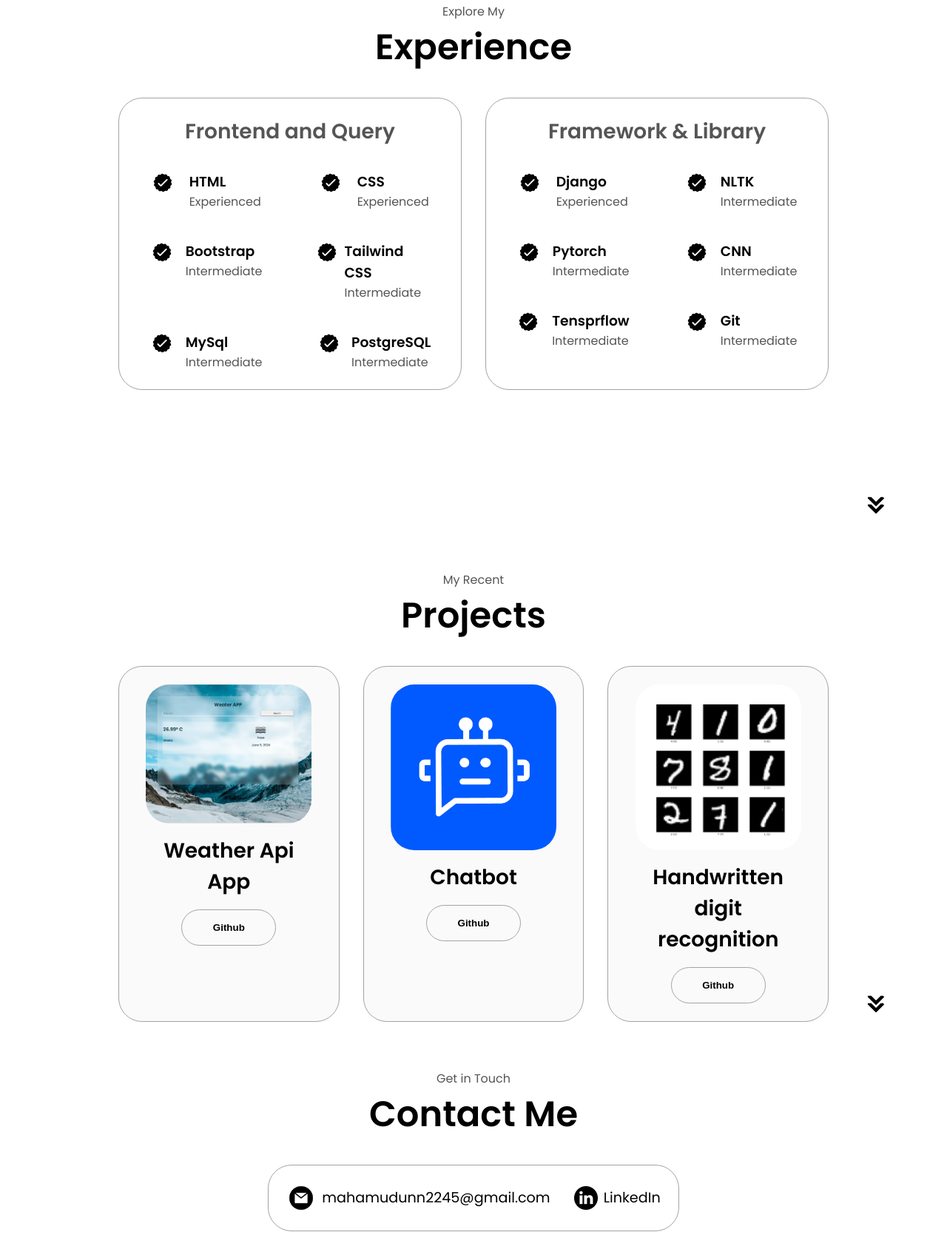
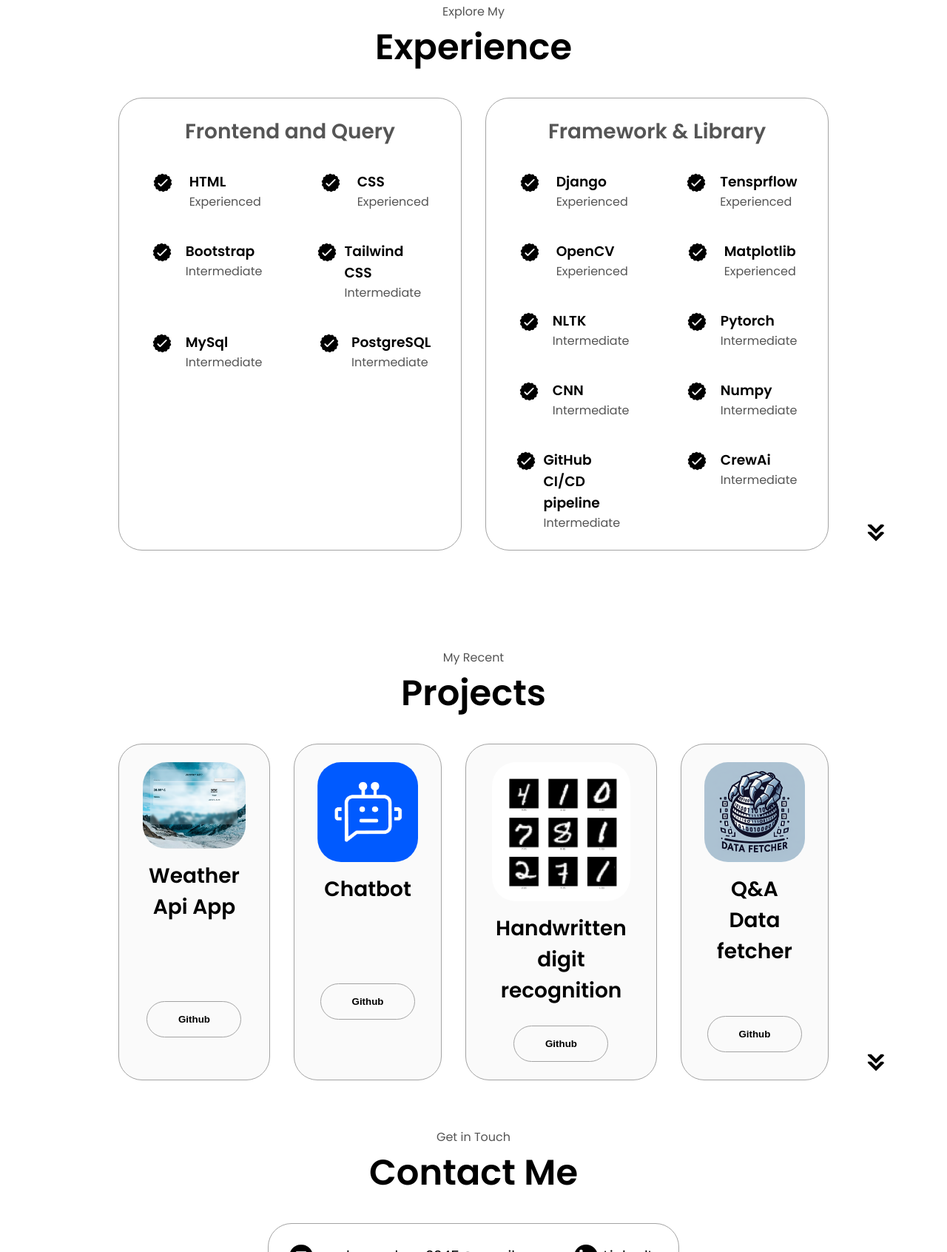
Before and after one commit to Nabi40/mahamudunnabi_portfolio, a plain HTML site: page index.html in a window 1280 px wide. Shown: the part 1693-3385 px from the top of the page at 74% size. Drawn offline with Linux system fonts and the light colour scheme.

Commit message:
index update

```diff
--- a/index.html
+++ b/index.html
@@ -124,14 +124,19 @@
               <p>B.Sc. in Computer Science <br />
             </div>
           </div>
-          <div class="text-container">
+          <div class="text-container"  style="
+          padding: 20px;
+          overflow: auto;
+          text-align: justify;
+      ">
             <p>
-              I’ve been working with Python since I started coding.
-              I did a few projects for my courses using Django, MySQL,
-              Postgresql, PHP, and Python libraries like Pytorch, NLTK,
-              tensorflow, and CNN. Even more, I’m looking forward to working
-              with Django. I am also interested in learning React JS and REST
-              API. I am a quick learner and able to handle a good amount of workload.
+              I am a Python engineer with extensive experience in various Python libraries and frameworks,
+              including Django for web development, TensorFlow, and Keras for deep learning, OpenCV for
+              computer vision, and NLTK for natural language processing. My expertise spans developing
+              robust applications and working with algorithms in areas such as convolutional neural networks
+              (CNNs). In addition to my development skills, I am an active competitive programmer on LeetCode,
+              continuously honing my problem-solving abilities. As a quick learner, I am always eager to embrace
+              new challenges and technologies.
             </p>
           </div>
         </div>
@@ -248,6 +253,39 @@
                   class="icon"
                 />
                 <div>
+                  <h3>Tensprflow</h3>
+                  <p>Experienced</p>
+                </div>
+              </article>
+              <article>
+                <img
+                  src="./assets/checkmark.png"
+                  alt="Experience icon"
+                  class="icon"
+                />
+                <div>
+                  <h3>OpenCV</h3>
+                  <p>Experienced</p>
+                </div>
+              </article>
+              <article>
+                <img
+                  src="./assets/checkmark.png"
+                  alt="Experience icon"
+                  class="icon"
+                />
+                <div>
+                  <h3>Matplotlib</h3>
+                  <p>Experienced</p>
+                </div>
+              </article>
+              <article>
+                <img
+                  src="./assets/checkmark.png"
+                  alt="Experience icon"
+                  class="icon"
+                />
+                <div>
                   <h3>NLTK</h3>
                   <p>Intermediate</p>
                 </div>
@@ -282,10 +320,11 @@
                   class="icon"
                 />
                 <div>
-                  <h3>Tensprflow</h3>
+                  <h3>Numpy</h3>
                   <p>Intermediate</p>
                 </div>
               </article>
+
 
               <article>
                 <img
@@ -294,10 +333,23 @@
                   class="icon"
                 />
                 <div>
-                  <h3>Git</h3>
+                  <h3>GitHub CI/CD pipeline </h3>
                   <p>Intermediate</p>
                 </div>
               </article>
+              <article>
+                <img
+                  src="./assets/checkmark.png"
+                  alt="Experience icon"
+                  class="icon"
+                />
+                <div>
+                  <h3>CrewAi </h3>
+                  <p>Intermediate</p>
+                </div>
+              </article>
+
+
             </div>
           </div>
         </div>
@@ -314,7 +366,7 @@
         onclick="location.href='./#projects'"
       />
     </section>
-    <section id="projects">
+    <section id="projects" style="padding-top: 100px;">
       <p class="section__text__p1">My Recent</p>
       <h1 class="title">Projects</h1>
       <div class="experience-details-container">
@@ -330,7 +382,7 @@
               />
             </div>
             <h2 class="experience-sub-title project-title">Weather Api App</h2>
-            <div class="btn-container">
+            <div class="btn-container" style="padding-top: 90px;">
               <button
                 class="btn btn-color-2 project-btn"
                 onclick="location.href='https://github.com/Nabi40/weatherproject'"
@@ -351,7 +403,7 @@
               />
             </div>
             <h2 class="experience-sub-title project-title">Chatbot</h2>
-            <div class="btn-container">
+            <div class="btn-container" style="padding-top: 90px;">
               <button
                 class="btn btn-color-2 project-btn"
                 onclick="location.href='https://github.com/Nabi40/chatbot'"
@@ -361,6 +413,7 @@
 
             </div>
           </div>
+
 
           <!-- project-3  -->
           <div class="details-container color-container">
@@ -372,17 +425,40 @@
               />
             </div>
             <h2 class="experience-sub-title project-title">Handwritten digit recognition</h2>
-            <div class="btn-container">
+            <div class="btn-container" style="padding-top: 10px;">
               <button
                 class="btn btn-color-2 project-btn"
                 onclick="location.href='https://github.com/Nabi40/MNist'"
               >
                 Github
               </button>
-
             </div>
           </div>
+
+
+              <!-- project-4  -->
+              <div class="details-container color-container">
+                <div class="article-container">
+                  <img
+                    src="./assets/project-4.png"
+                    alt="Project 4"
+                    class="project-img"
+                  />
+                </div>
+                <h2 class="experience-sub-title project-title">Q&A Data fetcher </h2>
+                <div class="btn-container" style="padding-top: 50px;">
+                  <button
+                    class="btn btn-color-2 project-btn"
+                    onclick="location.href='https://github.com/Nabi40/CrewaiAgent'"
+                  >
+                    Github
+                  </button>
+
+                </div>
+              </div>
+
         </div>
+
       </div>
 
 
```
